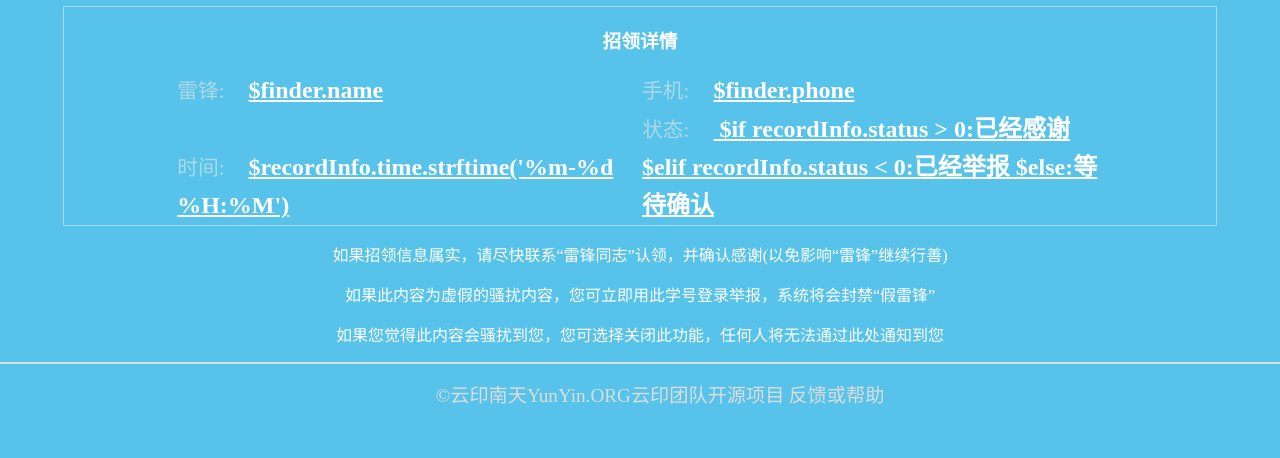
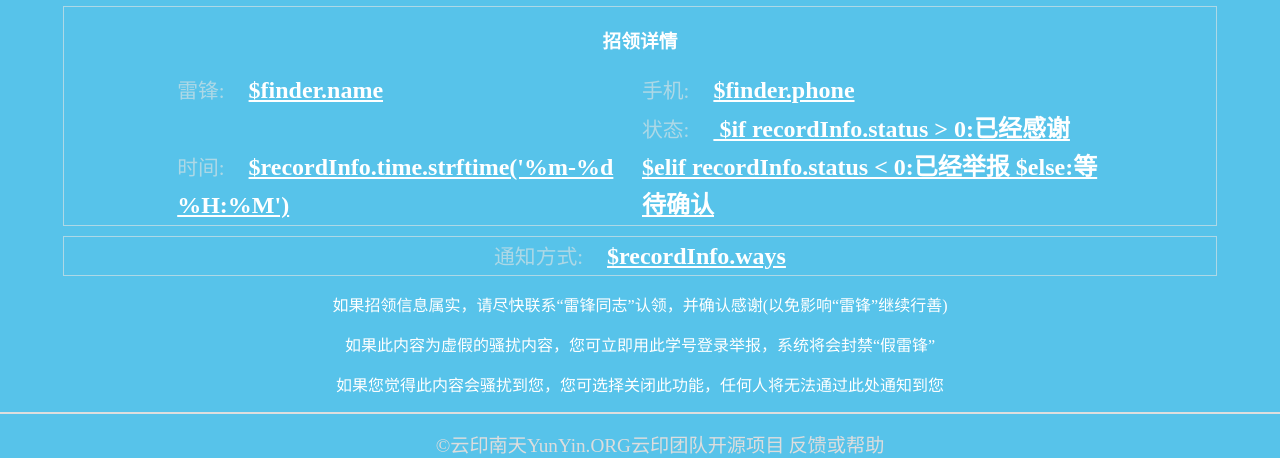
Before and after one commit to YunYinORG/find, a Python web app: template templates/record/detail.html in a window 1280 px wide. Shown: the part 461-919 px from the top of the page. Before the commit the page ends 865 px from the top, so only its background shows below. Run offline with Jinja, Linux system fonts and the light colour scheme; the template is opened without the code that fills it, so the values that code supplies are empty.

Commit message:
显示通知方式

```diff
--- a/controller/record.py
+++ b/controller/record.py
@@ -25,7 +25,7 @@
         m+=' 微博广播 '
     if way&config.NOTIFY_BBS:
         m+=' 校内BBS '
-    return m
+    return m.strip()
 
 class record:
 
@@ -102,9 +102,11 @@
             return "无限查看"
 
         record = recordModel.find('id,lost_id,find_id,time,way,token,status', token=token)
+
         if not record:
             return "此临时页面已关闭"
         else:
+            record.ways=parseWay(record.way)
             finder = userModel.find(record.find_id, 'id,name,phone')
             lost = userModel.find(record.lost_id, 'id,name,number,school')
             lost.school = config.SCHOOL[lost.school or 0]
@@ -120,6 +122,7 @@
         if not record:
             raise web.seeother("/")
 
+        record.ways=parseWay(record.way)
         finder = userModel.find(record.find_id, 'id,name,phone')
         lost = userModel.find(record.lost_id, 'id,name,number,school')
         lost.school = config.SCHOOL[lost.school or 0]
--- a/templates/record/detail.html
+++ b/templates/record/detail.html
@@ -40,7 +40,10 @@
 $else:等待确认
 </span>
 </div>
-  </div>
+</div>
+<div class="lostinfo">
+<div><span class="item">通知方式</span><span class="detail">$recordInfo.ways</span></div>
+</div>
 <div class="tips">
 	<p>如果招领信息属实，请尽快联系“雷锋同志”认领，并确认感谢(以免影响“雷锋”继续行善)</p>
 <p>如果此内容为虚假的骚扰内容，您可立即用此学号登录举报，系统将会封禁“假雷锋”</p>
```
